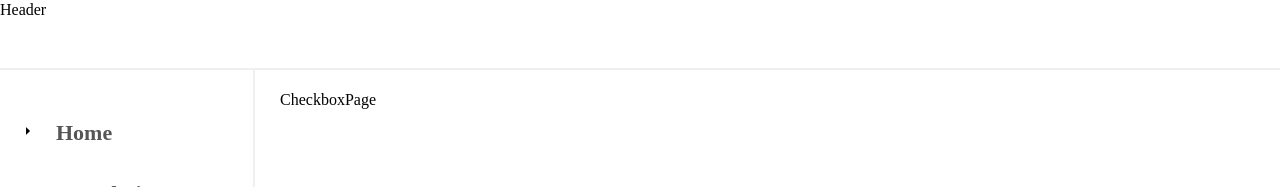
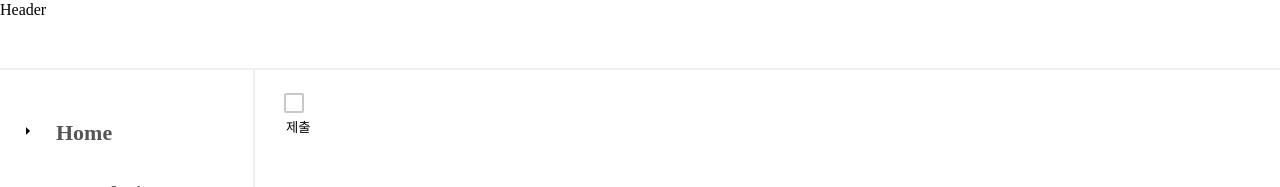
Before and after one commit to dongggggae/hyun-design-system, a Next.js app: page /components/check-box in a window 1280 px wide. Shown: the top 187 px of the page. Built offline with nearby package versions, Linux system fonts and the light colour scheme.

Commit message:
[DS-18]Component - Checkbox Style 추가 및 수정

```diff
--- a/app/(route)/components/check-box/page.tsx
+++ b/app/(route)/components/check-box/page.tsx
@@ -1,7 +1,23 @@
+'use client';
 import React from 'react';
+import { useForm } from 'react-hook-form';
+
+import FormsCheck from '@components/Forms/FormsCheck';
 
 const CheckboxPage = () => {
-  return <div className="docs">CheckboxPage</div>;
+  const { register, control, handleSubmit } = useForm({
+    mode: 'onChange',
+  });
+
+  return (
+    <div className="docs">
+      <form onSubmit={handleSubmit((data) => console.log(data))}>
+        <FormsCheck id="check" {...register('check', { required: '우라라라' })} />
+        {/* <input type="checkbox" className="form__check-input" /> */}
+        <button type="submit">제출</button>
+      </form>
+    </div>
+  );
 };
 
 export default CheckboxPage;
--- /dev/null
+++ b/app/_components/hds/Forms/FormsCheck.tsx
@@ -0,0 +1,33 @@
+import React, { forwardRef } from 'react';
+
+import classNames from '@utils/classNames';
+
+interface InputCheckProps extends React.HTMLProps<HTMLInputElement> {
+  id: string;
+  type?: string;
+  checkd?: boolean;
+  className?: string | undefined;
+}
+
+const FormsCheck = forwardRef<HTMLInputElement, InputCheckProps>(
+  ({ id, type = 'checkbox', checkd, className, ...props }, ref) => {
+    const PREFIX = 'form__check';
+
+    return (
+      <div className={classNames(PREFIX)}>
+        <input
+          id={id}
+          ref={ref}
+          type={type}
+          checked={checkd}
+          className={classNames(`${PREFIX}-input`, className)}
+          {...props}
+        />
+      </div>
+    );
+  },
+);
+
+FormsCheck.displayName = 'FormsCheck';
+
+export default FormsCheck;
--- a/app/_components/hds/Forms/FormsInput.tsx
+++ b/app/_components/hds/Forms/FormsInput.tsx
@@ -22,7 +22,7 @@ const FormsInput = forwardRef<HTMLInputElement, InputProps>(
           type={type}
           disabled={disabled}
           placeholder={placeholder}
-          className={classNames(PREFIX, Array.isArray(className) ? className.join(' ') : className)}
+          className={classNames(PREFIX, className)}
           {...props}
         />
       </div>
--- a/app/_styles/_forms.scss
+++ b/app/_styles/_forms.scss
@@ -54,7 +54,7 @@
   border: none;
   border-radius: $form-control-border-radius;
   font-size: $form-control-font-size;
-  line-height: $form-control-font-line-height;
+  line-height: $form-control-text-line-height;
   color: $input-color;
   outline: none;
   z-index: $form-control-zindex;
@@ -101,3 +101,45 @@
     --#{$prefix}icon-color: #{$red600};
   }
 }
+
+.form__check-input {
+  width: $form-check-width;
+  height: $form-check-height;
+  background-color: $form-check-input-bg;
+  background-repeat: no-repeat;
+  background-position: center center;
+  background-size: contain;
+  border-width: $form-check-border-width;
+  border-style: $form-check-border-style;
+  border-color: $form-check-border-color;
+  border-radius: $form-check-border-radius;
+  vertical-align: top;
+  transition: $form-check-transition;
+  -webkit-appearance: none;
+  -moz-appearance: none;
+  appearance: none;
+
+  &:checked {
+    background-color: $form-check-checked-bg;
+    border-color: $form-check-checked-bg;
+
+    &[type='checkbox'] {
+      background-image: $form-check-input-checked-bg-image;
+    }
+  }
+
+  &:disabled {
+    background-color: $form-check-disabled-input-bg;
+    border-color: $form-check-disabled-border-color;
+    pointer-events: none;
+    filter: none;
+
+    &:checked {
+      background-color: $form-check-disabled-input-bg;
+
+      &[type='checkbox'] {
+        background-image: $form-check-input-checked-bg-image;
+      }
+    }
+  }
+}
```
Also changed, not shown: app/(route)/components/text-field/page.tsx (+19 -1 lines), app/_styles/_variables.scss (+20 -1 lines), app/page.tsx (+1 -20 lines).
